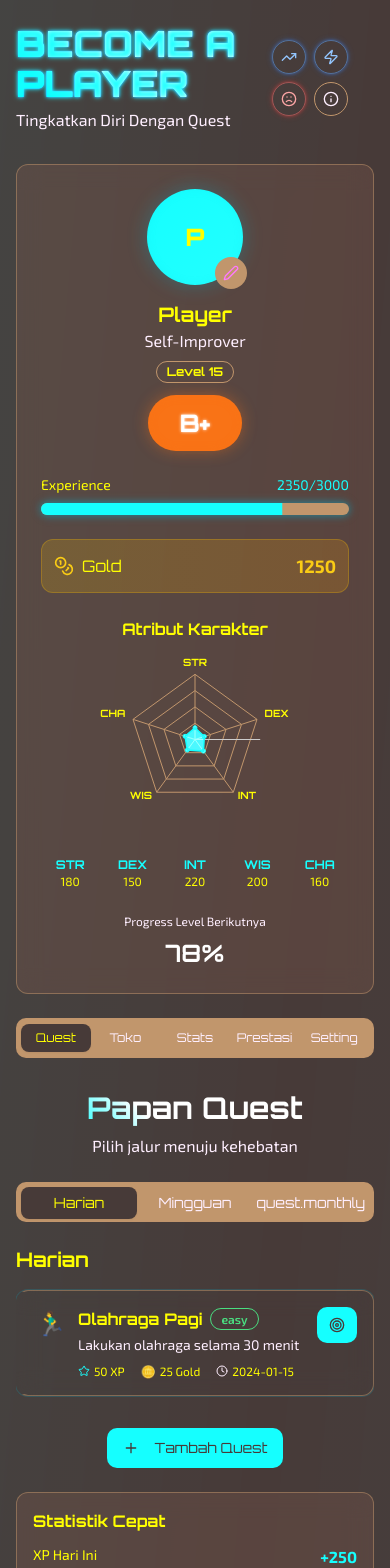
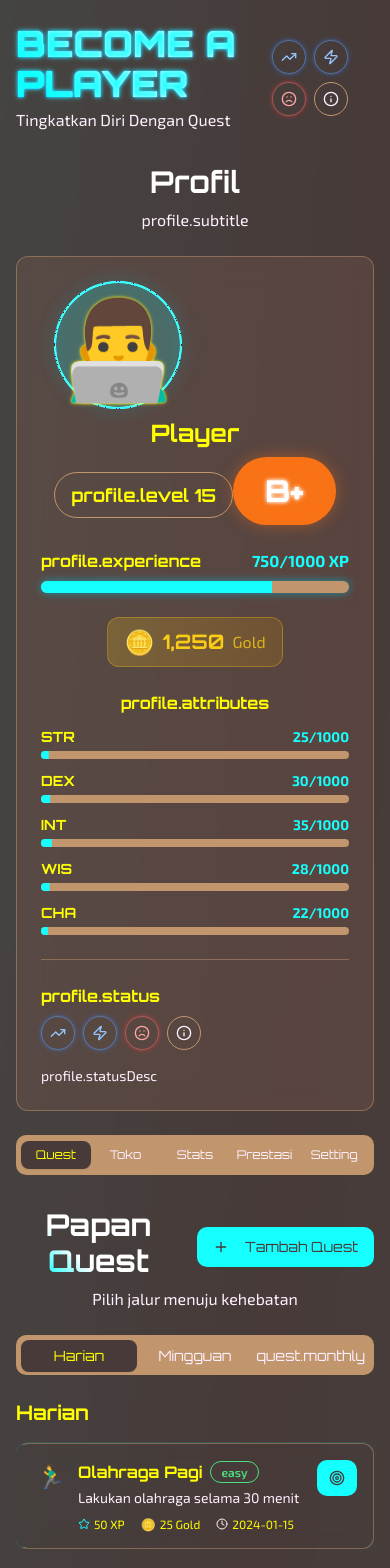
Before and after one commit to speedcahya989/Become-a-player, a React (Vite) app: page / in a window 390 px wide. Shown: the top 1568 px of the page. Built offline with nearby package versions, Linux system fonts and the light colour scheme.

Commit message:
Revert UI changes
Reverts all UI changes made to the quest, shop, stats, buff/debuff, and settings menus, and reduces the flashing speed of the rank in the player profile.

```diff
--- a/src/components/PlayerProfile.tsx
+++ b/src/components/PlayerProfile.tsx
@@ -1,262 +1,119 @@
 
-import React, { useState } from 'react';
-import { Button } from '@/components/ui/button';
+import React from 'react';
 import { Badge } from '@/components/ui/badge';
 import { Progress } from '@/components/ui/progress';
-import { ChartContainer, ChartTooltip, ChartTooltipContent } from '@/components/ui/chart';
-import { Radar, RadarChart, PolarGrid, PolarAngleAxis, PolarRadiusAxis } from 'recharts';
-import { Edit2, Coins } from 'lucide-react';
-import { Dialog, DialogContent, DialogHeader, DialogTitle, DialogTrigger } from '@/components/ui/dialog';
-import { Input } from '@/components/ui/input';
-import { Label } from '@/components/ui/label';
 import { useLanguage } from '../contexts/LanguageContext';
 import { getRankColors } from '../utils/rankUtils';
+import BuffDebuffStatus from './BuffDebuffStatus';
 
 const PlayerProfile = () => {
   const { t } = useLanguage();
 
-  const [playerData, setPlayerData] = useState({
+  const player = {
     name: "Player",
-    class: "Self-Improver",
     level: 15,
     rank: "B+",
-    xp: 2350,
-    xpToNext: 3000,
+    currentXP: 750,
+    nextLevelXP: 1000,
     gold: 1250,
-    avatar: "",
+    avatar: "👨‍💻",
     stats: {
-      STR: 180,
-      DEX: 150,
-      INT: 220,
-      WIS: 200,
-      CHA: 160
-    }
-  });
-
-  const [isEditingProfile, setIsEditingProfile] = useState(false);
-  const [editForm, setEditForm] = useState({
-    name: playerData.name,
-    class: playerData.class,
-    avatar: playerData.avatar
-  });
-
-  const xpPercentage = (playerData.xp / playerData.xpToNext) * 100;
-
-  const radarData = Object.entries(playerData.stats).map(([statName, value]) => ({
-    stat: statName,
-    value: value,
-    fullMark: 1000
-  }));
-
-  const chartConfig = {
-    value: {
-      label: t('stats.attributes'),
-      color: "hsl(var(--primary))",
-    },
-  };
-
-  const handleSaveProfile = () => {
-    setPlayerData(prev => ({
-      ...prev,
-      name: editForm.name,
-      class: editForm.class,
-      avatar: editForm.avatar
-    }));
-    setIsEditingProfile(false);
-  };
-
-  const handleAvatarUpload = (event: React.ChangeEvent<HTMLInputElement>) => {
-    const file = event.target.files?.[0];
-    if (file) {
-      const reader = new FileReader();
-      reader.onload = (e) => {
-        setEditForm(prev => ({
-          ...prev,
-          avatar: e.target?.result as string
-        }));
-      };
-      reader.readAsDataURL(file);
+      STR: 25,
+      DEX: 30,
+      INT: 35,
+      WIS: 28,
+      CHA: 22
     }
   };
 
-  const { backgroundColor, textColor, shadow } = getRankColors(playerData.rank);
+  const { backgroundColor, textColor, shadow } = getRankColors(player.rank);
 
   return (
-    <div className="glass rounded-lg p-6 space-y-6">
-      {/* Avatar & Basic Info */}
+    <div className="space-y-6">
       <div className="text-center">
-        <div className="relative w-24 h-24 mx-auto mb-4">
-          {playerData.avatar ? (
-            <img
-              src={playerData.avatar}
-              alt="Avatar"
-              className="w-24 h-24 rounded-full object-cover ring-4 ring-primary/50 ring-offset-2 ring-offset-background shadow-lg shadow-primary/20 hover:shadow-xl hover:shadow-primary/30 transition-shadow duration-500"
-              style={{ boxShadow: '0 0 20px rgba(6, 182, 212, 0.3), inset 0 0 10px rgba(6, 182, 212, 0.1)' }}
-            />
-          ) : (
+        <h2 className="text-3xl font-orbitron font-bold hologram-text mb-2">{t('profile.title')}</h2>
+        <p className="text-muted-foreground">{t('profile.subtitle')}</p>
+      </div>
+
+      <div className="glass rounded-lg p-6">
+        <div className="flex flex-col md:flex-row items-center gap-6">
+          {/* Avatar */}
+          <div className="text-center">
             <div
-              className="w-24 h-24 rounded-full bg-gradient-to-br from-primary to-accent flex items-center justify-center text-2xl font-orbitron font-black ring-4 ring-primary/50 ring-offset-2 ring-offset-background shadow-lg shadow-primary/20 hover:shadow-xl hover:shadow-primary/30 transition-shadow duration-500"
-              style={{ boxShadow: '0 0 20px rgba(6, 182, 212, 0.3), inset 0 0 10px rgba(6, 182, 212, 0.1)' }}
+              className="text-8xl mb-2 w-32 h-32 flex items-center justify-center rounded-full bg-gradient-to-br from-primary/20 to-accent/20 border-2 border-primary/30 animate-subtle-glow-rank"
+              style={{
+                boxShadow: `0 0 20px rgba(6, 182, 212, 0.2), inset 0 0 20px rgba(6, 182, 212, 0.1)`
+              }}
             >
-              {playerData.name[0]}
+              {player.avatar}
             </div>
-          )}
+            <h3 className="text-2xl font-orbitron font-bold">{player.name}</h3>
+            <Badge variant="outline" className="font-orbitron text-lg px-4 py-2 mt-2">
+              {t('profile.level')} {player.level}
+            </Badge>
+            <Badge
+              variant="secondary"
+              className={`font-orbitron font-bold text-3xl px-8 py-4 border-3 mt-2 ${backgroundColor} ${textColor} animate-glow-text-slow`}
+              style={{
+                boxShadow: `0 0 15px ${getRankColors(player.rank).shadowColor}, inset 0 0 8px ${getRankColors(player.rank).shadowColor}`
+              }}
+            >
+              {player.rank}
+            </Badge>
+          </div>
 
-          <Dialog open={isEditingProfile} onOpenChange={setIsEditingProfile}>
-            <DialogTrigger asChild>
-              <Button
-                size="sm"
-                className="absolute -bottom-1 -right-1 w-8 h-8 rounded-full p-0"
-                variant="secondary"
-              >
-                <Edit2 className="w-3 h-3" />
-              </Button>
-            </DialogTrigger>
-            <DialogContent className="glass">
-              <DialogHeader>
-                <DialogTitle className="font-orbitron">{t('button.edit')} {t('profile.title')}</DialogTitle>
-              </DialogHeader>
-              <div className="space-y-4">
-                <div>
-                  <Label htmlFor="avatar">{t('profile.avatar')}</Label>
-                  <div className="flex items-center gap-4 mt-2">
-                    {editForm.avatar ? (
-                      <img src={editForm.avatar} alt="Preview" className="w-16 h-16 rounded-full object-cover" />
-                    ) : (
-                      <div className="w-16 h-16 rounded-full bg-gradient-to-br from-primary to-accent flex items-center justify-center text-lg font-orbitron font-black">
-                        {editForm.name[0]}
-                      </div>
-                    )}
-                    <div>
-                      <Input
-                        id="avatar"
-                        type="file"
-                        accept="image/*"
-                        onChange={handleAvatarUpload}
-                        className="w-full"
-                      />
+          {/* Stats & Info */}
+          <div className="flex-1 w-full">
+            {/* XP Progress */}
+            <div className="mb-6">
+              <div className="flex justify-between items-center mb-2">
+                <span className="font-orbitron font-bold">{t('profile.experience')}</span>
+                <span className="text-primary font-bold">{player.currentXP}/{player.nextLevelXP} XP</span>
+              </div>
+              <Progress
+                value={(player.currentXP / player.nextLevelXP) * 100}
+                className="h-3 animate-subtle-glow-xp"
+              />
+            </div>
+
+            {/* Gold */}
+            <div className="mb-6 text-center">
+              <div className="inline-flex items-center gap-2 bg-gradient-to-r from-yellow-400/20 to-yellow-600/20 px-4 py-2 rounded-lg border border-yellow-400/30">
+                <span className="text-2xl">🪙</span>
+                <span className="font-orbitron font-bold text-yellow-400 text-xl">{player.gold.toLocaleString()}</span>
+                <span className="text-yellow-400/80">Gold</span>
+              </div>
+            </div>
+
+            {/* Stats */}
+            <div className="space-y-3">
+              <h4 className="font-orbitron font-bold text-center">{t('profile.attributes')}</h4>
+              <div className="grid grid-cols-1 sm:grid-cols-2 gap-3">
+                {Object.entries(player.stats).map(([statName, value]) => (
+                  <div key={statName} className="space-y-1">
+                    <div className="flex justify-between items-center text-sm">
+                      <span className="font-orbitron font-bold">{statName}</span>
+                      <span className="text-primary font-bold">{value}/1000</span>
                     </div>
+                    <Progress value={(value / 1000) * 100} className="h-2" />
                   </div>
-                </div>
-                <div>
-                  <Label htmlFor="name">{t('profile.name')}</Label>
-                  <Input
-                    id="name"
-                    value={editForm.name}
-                    onChange={(e) => setEditForm(prev => ({ ...prev, name: e.target.value }))}
-                  />
-                </div>
-                <div>
-                  <Label htmlFor="class">{t('profile.class')}</Label>
-                  <Input
-                    id="class"
-                    value={editForm.class}
-                    onChange={(e) => setEditForm(prev => ({ ...prev, class: e.target.value }))}
-                  />
-                </div>
-                <div className="flex gap-2">
-                  <Button onClick={handleSaveProfile} className="flex-1">{t('button.save')}</Button>
-                  <Button variant="outline" onClick={() => setIsEditingProfile(false)}>{t('button.cancel')}</Button>
-                </div>
+                ))}
               </div>
-            </DialogContent>
-          </Dialog>
+            </div>
+          </div>
         </div>
 
-        <h2 className="text-xl font-orbitron font-bold">{playerData.name}</h2>
-        <p className="text-muted-foreground">{playerData.class}</p>
-
-        <div className="flex items-center justify-center gap-2 mt-2">
-          <Badge variant="outline" className="font-orbitron">
-            {t('stats.level')} {playerData.level}
-          </Badge>
-        </div>
-
-        {/* Rank Badge - Now below level */}
-        <div className="flex justify-center mt-3">
-          <Badge
-            variant="secondary"
-            className={`font-orbitron font-bold text-2xl px-8 py-3 border-3 ${backgroundColor} ${textColor} transform hover:scale-105 transition-all duration-300 animate-subtle-glow-rank`}
-            style={{
-              boxShadow: `0 0 15px ${getRankColors(playerData.rank).shadowColor}, inset 0 0 8px ${getRankColors(playerData.rank).shadowColor}`
-            }}
-          >
-            {playerData.rank}
-          </Badge>
-        </div>
-      </div>
-
-      {/* XP Progress */}
-      <div className="space-y-2">
-        <div className="flex justify-between text-sm">
-          <span>{t('stats.experience')}</span>
-          <span className="text-primary">{playerData.xp}/{playerData.xpToNext}</span>
-        </div>
-        <div className="relative">
-          <Progress value={xpPercentage} className="h-3 animate-subtle-glow-xp" />
-        </div>
-      </div>
-
-      {/* Gold with Icon */}
-      <div className="flex items-center justify-between p-3 bg-gradient-to-r from-yellow-500/20 to-amber-500/20 rounded-lg border border-yellow-500/30">
-        <div className="flex items-center gap-2">
-          <Coins className="w-5 h-5 text-yellow-400" />
-          <span className="font-orbitron">{t('common.gold')}</span>
-        </div>
-        <span className="text-yellow-400 font-bold text-lg">{playerData.gold}</span>
-      </div>
-
-      {/* Stats Radar Chart */}
-      <div className="space-y-3">
-        <h3 className="font-orbitron font-bold text-center">{t('stats.attributes')}</h3>
-        <div className="h-48">
-          <ChartContainer config={chartConfig}>
-            <RadarChart data={radarData}>
-              <PolarGrid className="stroke-border/20" />
-              <PolarAngleAxis
-                dataKey="stat"
-                className="text-foreground font-orbitron font-bold text-xs"
-                tick={{ fill: 'hsl(var(--foreground))', fontSize: 10 }}
-              />
-              <PolarRadiusAxis
-                angle={0}
-                domain={[0, 1000]}
-                tick={false}
-                className="text-muted-foreground"
-              />
-              <Radar
-                name={t('stats.value')}
-                dataKey="value"
-                stroke="hsl(var(--primary))"
-                fill="hsl(var(--primary))"
-                fillOpacity={0.2}
-                strokeWidth={1.5}
-                dot={{ fill: 'hsl(var(--primary))', strokeWidth: 1, r: 2 }}
-              />
-              <ChartTooltip
-                content={<ChartTooltipContent />}
-                formatter={(value) => [`${value}/1000`, t('stats.value')]}
-              />
-            </RadarChart>
-          </ChartContainer>
-        </div>
-
-        {/* Stats Summary - Compact */}
-        <div className="grid grid-cols-5 gap-1 text-xs">
-          {Object.entries(playerData.stats).map(([statName, value]) => (
-            <div key={statName} className="text-center">
-              <div className="font-orbitron font-bold text-primary text-xs">{statName}</div>
-              <div className="text-xs">{value}</div>
+        {/* Buff/Debuff Status */}
+        <div className="mt-6 pt-6 border-t border-border/50">
+          <div className="flex flex-col sm:flex-row items-start sm:items-center justify-between gap-4">
+            <div>
+              <h4 className="font-orbitron font-bold mb-2">{t('profile.status')}</h4>
+              <BuffDebuffStatus />
             </div>
-          ))}
-        </div>
-      </div>
-
-      {/* Level Progress Indicator */}
-      <div className="text-center">
-        <div className="text-xs text-muted-foreground mb-2">{t('stats.nextLevel')}</div>
-        <div className="text-2xl font-orbitron font-bold hologram-text">
-          {Math.round(xpPercentage)}%
+            <div className="text-right">
+              <p className="text-sm text-muted-foreground">{t('profile.statusDesc')}</p>
+            </div>
+          </div>
         </div>
       </div>
     </div>
--- a/src/components/QuestBoard.tsx
+++ b/src/components/QuestBoard.tsx
@@ -114,82 +114,8 @@ const QuestBoard = () => {
   return (
     <div className="space-y-6">
       <div className="text-center">
+        <div className="flex items-center justify-center gap-4">
           <h2 className="text-3xl font-orbitron font-bold hologram-text mb-2">{t('quest.title')}</h2>
-        <p className="text-muted-foreground">{t('quest.subtitle')}</p>
-      </div>
-
-      <Tabs defaultValue="daily" className="w-full">
-        <TabsList className="grid w-full grid-cols-3 glass">
-          <TabsTrigger value="daily" className="font-orbitron transition-all duration-300">{t('quest.daily')}</TabsTrigger>
-          <TabsTrigger value="weekly" className="font-orbitron transition-all duration-300">{t('quest.weekly')}</TabsTrigger>
-          <TabsTrigger value="monthly" className="font-orbitron transition-all duration-300">{t('quest.monthly')}</TabsTrigger>
-        </TabsList>
-
-        {['daily', 'weekly', 'monthly'].map(category => (
-          <TabsContent key={category} value={category} className="mt-6 animate-fade-in">
-            <div className="space-y-4">
-              <h3 className="text-xl font-orbitron font-bold">{t(`quest.${category}`)}</h3>
-
-              <div className="grid gap-4">
-                {getQuestsByCategory(category).map(quest => (
-                  <div
-                    key={quest.id}
-                    className={`quest-card p-4 border-l-4 hover:border-l-primary transition-all duration-300 ${
-                      quest.status === 'completed' ? 'opacity-75' : 'hover:scale-[1.02] hover:shadow-lg hover:shadow-primary/20'
-                    }`}
-                    style={{
-                      borderLeftColor: quest.status === 'completed' ? 'hsl(var(--primary))' : 'transparent',
-                      boxShadow: quest.status === 'active' ? '0 0 0 1px rgba(6, 182, 212, 0.2)' : 'none'
-                    }}
-                  >
-                    <div className="flex items-start justify-between">
-                      <div className="flex items-start gap-3 flex-1">
-                        <div className="text-2xl">{quest.icon}</div>
-                        <div className="flex-1">
-                          <div className="flex items-center gap-2 mb-1">
-                            <h4 className={`font-orbitron font-bold ${quest.status === 'completed' ? 'line-through text-muted-foreground' : ''}`}>
-                              {quest.title}
-                            </h4>
-                            <Badge variant="outline" className={getDifficultyColor(quest.difficulty)}>
-                              {quest.difficulty}
-                            </Badge>
-                          </div>
-                          <p className="text-sm text-muted-foreground mb-2">{quest.description}</p>
-                          <div className="flex items-center gap-4 text-xs">
-                            <div className="flex items-center gap-1">
-                              <Star className="w-3 h-3 text-primary" />
-                              <span>{quest.xp} XP</span>
-                            </div>
-                            <div className="flex items-center gap-1">
-                              <span className="text-yellow-400">🪙</span>
-                              <span>{quest.gold} Gold</span>
-                            </div>
-                            <div className="flex items-center gap-1">
-                              <Clock className="w-3 h-3 text-muted-foreground" />
-                              <span>{quest.deadline}</span>
-                            </div>
-                          </div>
-                        </div>
-                      </div>
-                      <Button
-                        variant={quest.status === 'completed' ? 'secondary' : 'default'}
-                        size="sm"
-                        onClick={() => toggleQuestStatus(quest.id)}
-                        className="font-orbitron"
-                      >
-                        {quest.status === 'completed' ? (
-                          <CheckCircle2 className="w-4 h-4" />
-                        ) : (
-                          <Target className="w-4 h-4" />
-                        )}
-                      </Button>
-                    </div>
-                  </div>
-                ))}
-              </div>
-
-              {/* Add Quest Button - moved to bottom */}
-              <div className="flex justify-center pt-4">
           <Dialog open={isAddingQuest} onOpenChange={(open) => {
             setIsAddingQuest(open);
             if (!open) resetForm();
@@ -304,6 +230,78 @@ const QuestBoard = () => {
             </DialogContent>
           </Dialog>
         </div>
+        <p className="text-muted-foreground">{t('quest.subtitle')}</p>
+      </div>
+
+      <Tabs defaultValue="daily" className="w-full">
+        <TabsList className="grid w-full grid-cols-3 glass">
+          <TabsTrigger value="daily" className="font-orbitron transition-all duration-300">{t('quest.daily')}</TabsTrigger>
+          <TabsTrigger value="weekly" className="font-orbitron transition-all duration-300">{t('quest.weekly')}</TabsTrigger>
+          <TabsTrigger value="monthly" className="font-orbitron transition-all duration-300">{t('quest.monthly')}</TabsTrigger>
+        </TabsList>
+
+        {['daily', 'weekly', 'monthly'].map(category => (
+          <TabsContent key={category} value={category} className="mt-6 animate-fade-in">
+            <div className="space-y-4">
+              <h3 className="text-xl font-orbitron font-bold">{t(`quest.${category}`)}</h3>
+
+              <div className="grid gap-4">
+                {getQuestsByCategory(category).map(quest => (
+                  <div
+                    key={quest.id}
+                    className={`quest-card p-4 border-l-4 hover:border-l-primary transition-all duration-300 ${
+                      quest.status === 'completed' ? 'opacity-75' : 'hover:scale-[1.02] hover:shadow-lg hover:shadow-primary/20'
+                    }`}
+                    style={{
+                      borderLeftColor: quest.status === 'completed' ? 'hsl(var(--primary))' : 'transparent',
+                      boxShadow: quest.status === 'active' ? '0 0 0 1px rgba(6, 182, 212, 0.2)' : 'none'
+                    }}
+                  >
+                    <div className="flex items-start justify-between">
+                      <div className="flex items-start gap-3 flex-1">
+                        <div className="text-2xl">{quest.icon}</div>
+                        <div className="flex-1">
+                          <div className="flex items-center gap-2 mb-1">
+                            <h4 className={`font-orbitron font-bold ${quest.status === 'completed' ? 'line-through text-muted-foreground' : ''}`}>
+                              {quest.title}
+                            </h4>
+                            <Badge variant="outline" className={getDifficultyColor(quest.difficulty)}>
+                              {quest.difficulty}
+                            </Badge>
+                          </div>
+                          <p className="text-sm text-muted-foreground mb-2">{quest.description}</p>
+                          <div className="flex items-center gap-4 text-xs">
+                            <div className="flex items-center gap-1">
+                              <Star className="w-3 h-3 text-primary" />
+                              <span>{quest.xp} XP</span>
+                            </div>
+                            <div className="flex items-center gap-1">
+                              <span className="text-yellow-400">🪙</span>
+                              <span>{quest.gold} Gold</span>
+                            </div>
+                            <div className="flex items-center gap-1">
+                              <Clock className="w-3 h-3 text-muted-foreground" />
+                              <span>{quest.deadline}</span>
+                            </div>
+                          </div>
+                        </div>
+                      </div>
+                      <Button
+                        variant={quest.status === 'completed' ? 'secondary' : 'default'}
+                        size="sm"
+                        onClick={() => toggleQuestStatus(quest.id)}
+                        className="font-orbitron"
+                      >
+                        {quest.status === 'completed' ? (
+                          <CheckCircle2 className="w-4 h-4" />
+                        ) : (
+                          <Target className="w-4 h-4" />
+                        )}
+                      </Button>
+                    </div>
+                  </div>
+                ))}
+              </div>
             </div>
           </TabsContent>
         ))}
--- a/src/components/StatsPanel.tsx
+++ b/src/components/StatsPanel.tsx
@@ -5,7 +5,6 @@ import { Progress } from '@/components/ui/progress';
 import { ChartContainer, ChartTooltip, ChartTooltipContent } from '@/components/ui/chart';
 import { LineChart, Line, XAxis, YAxis, CartesianGrid, ResponsiveContainer, BarChart, Bar } from 'recharts';
 import { useLanguage } from '../contexts/LanguageContext';
-import { getRankColors } from '../utils/rankUtils';
 
 const StatsPanel = () => {
   const { t } = useLanguage();
@@ -47,8 +46,6 @@ const StatsPanel = () => {
     }
   };
 
-  const { backgroundColor, textColor, shadow } = getRankColors(playerStats.rank);
-
   return (
     <div className="space-y-6">
       <div className="text-center">
@@ -62,13 +59,7 @@ const StatsPanel = () => {
           <Badge variant="outline" className="font-orbitron text-lg px-4 py-2">
             {t('stats.level')} {playerStats.level}
           </Badge>
-          <Badge
-            variant="secondary"
-            className={`font-orbitron font-bold text-2xl px-8 py-3 border-3 ${backgroundColor} ${textColor} animate-subtle-glow-rank`}
-            style={{
-              boxShadow: `0 0 15px ${getRankColors(playerStats.rank).shadowColor}, inset 0 0 8px ${getRankColors(playerStats.rank).shadowColor}`
-            }}
-          >
+          <Badge variant="secondary" className="font-orbitron text-lg px-4 py-2">
             {playerStats.rank}
           </Badge>
         </div>
@@ -101,9 +92,9 @@ const StatsPanel = () => {
               <div key={statName} className="space-y-2">
                 <div className="flex justify-between items-center">
                   <span className="font-orbitron font-bold">{statName}</span>
-                  <span className="text-primary font-bold">{value}/1000</span>
+                  <span className="text-primary font-bold">{value}/50</span>
                 </div>
-                <Progress value={(value / 1000) * 100} className="h-2" />
+                <Progress value={(value / 50) * 100} className="h-2" />
               </div>
             ))}
           </div>
--- a/tailwind.config.ts
+++ b/tailwind.config.ts
@@ -185,6 +185,17 @@ export default {
 					'100%': {
 						boxShadow: '0 0 3px rgba(6, 182, 212, 0.3)'
 					}
+				},
+				'glow-text-slow': {
+					'0%': {
+						textShadow: '0 0 2px currentColor'
+					},
+					'50%': {
+						textShadow: '0 0 6px currentColor, 0 0 8px currentColor'
+					},
+					'100%': {
+						textShadow: '0 0 2px currentColor'
+					}
 				}
 			},
 			animation: {
@@ -198,7 +209,8 @@ export default {
 				'slide-in-futuristic': 'slide-in-futuristic 0.8s cubic-bezier(0.25, 0.46, 0.45, 0.94)',
 				'hologram-pulse': 'hologram-pulse 2s ease-in-out infinite',
 				'subtle-glow-rank': 'subtle-glow-rank 3s ease-in-out infinite',
-				'subtle-glow-xp': 'subtle-glow-xp 4s ease-in-out infinite'
+				'subtle-glow-xp': 'subtle-glow-xp 4s ease-in-out infinite',
+				'glow-text-slow': 'glow-text-slow 5s ease-in-out infinite'
 			}
 		}
 	},
```
Also changed, not shown: src/components/ShopTabs.tsx (+42 -44 lines). Lines whose indentation alone changed are shown as unchanged.
